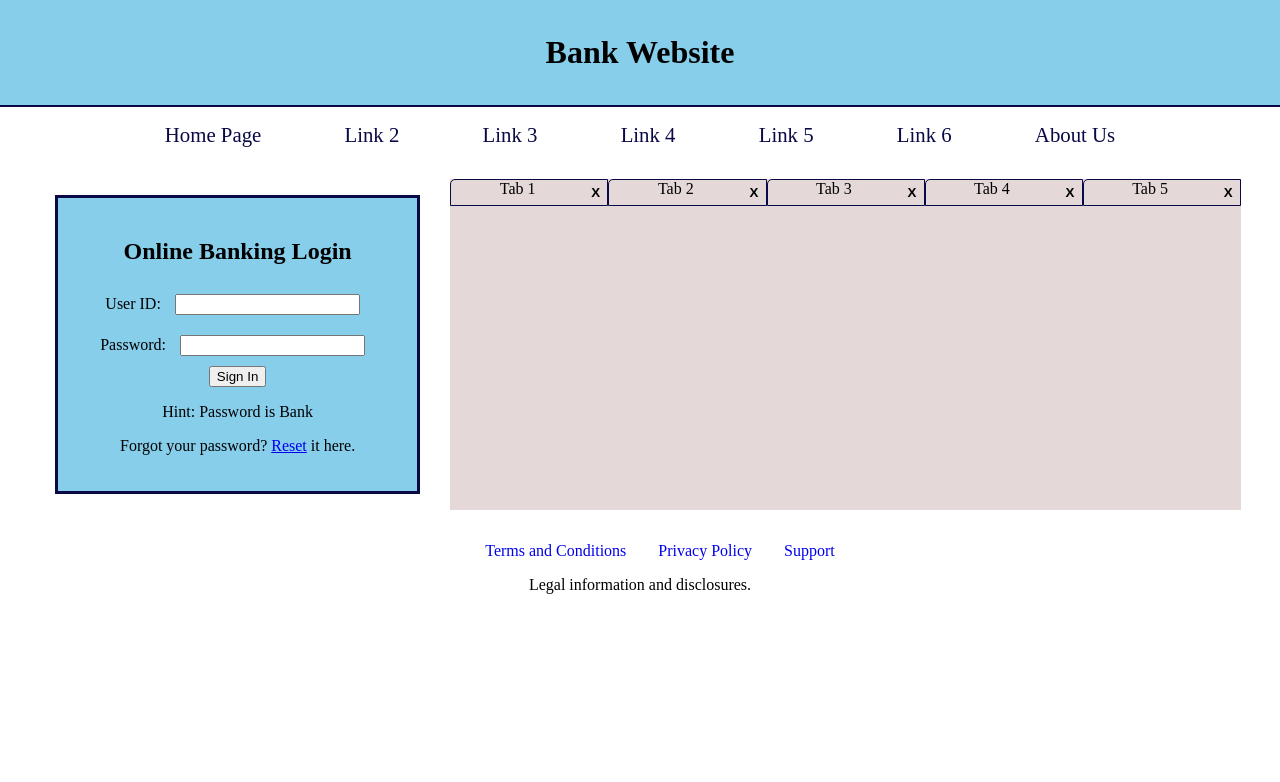
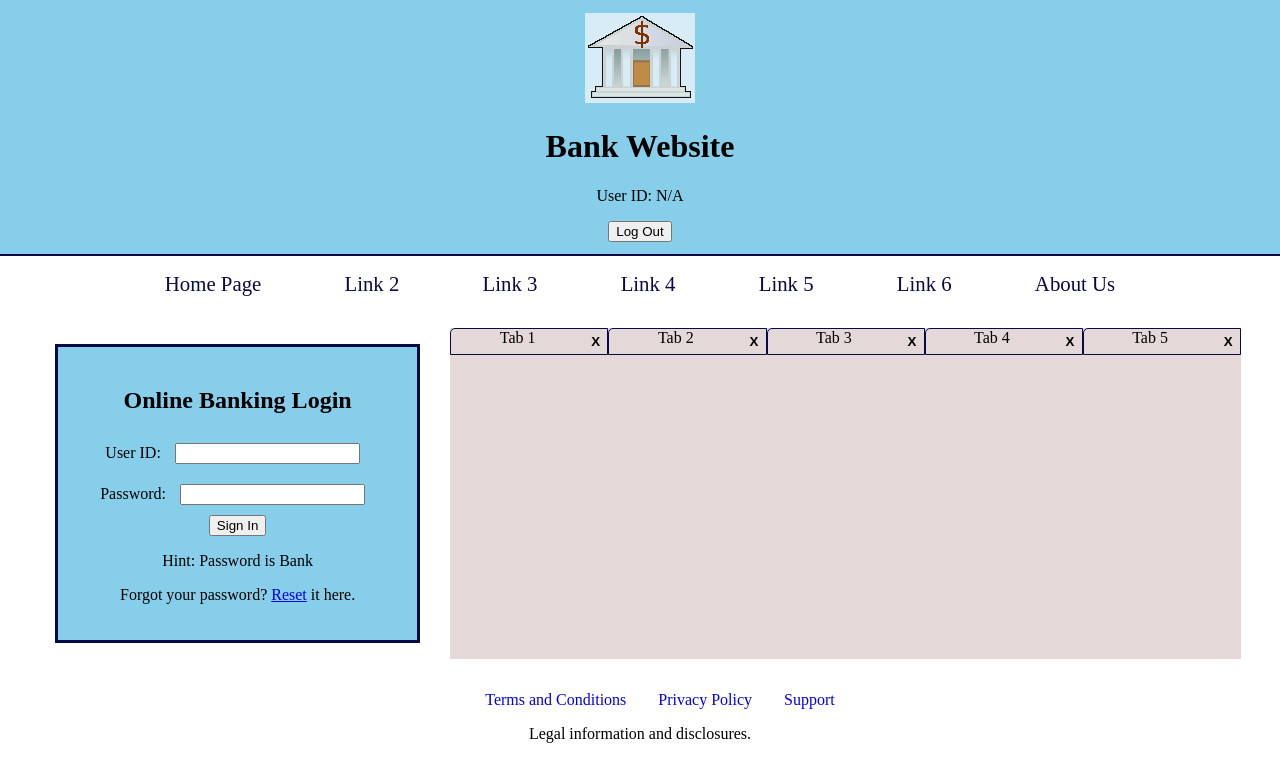
Before and after one commit to KSmith8888/Bank-Website, a plain HTML site: page index.html in a window 1280 px wide. Drawn offline with Linux system fonts and the light colour scheme.

Commit message:
Update index.html
Updated header and added logo.

```diff
--- a/index.html
+++ b/index.html
@@ -4,6 +4,7 @@
     <meta charset="UTF-8">
     <meta http-equiv="X-UA-Compatible" content="IE=edge">
     <meta name="viewport" content="width=device-width, initial-scale=1.0">
+    <link href="bankFavicon.png" rel="icon" type="image/png">
     <link rel="stylesheet" href="CSS/global.css">
     <link href="CSS/homepage.css" rel="stylesheet">
     <title>Bank Website V2</title>
@@ -11,8 +12,12 @@
 <body>
   <div id="container">
     <header>
+        <img src="Images/bankLogo.png" alt="A grey columned building with a dollar sign on it" class="logoImg">
         <h1>Bank Website</h1>
-        <p class="loggedIn" id="name-top-right"></p>
+        <div class="loggedInInfo">
+            <p>User ID: <span class="loggedIn">N/A</span></p>
+            <button>Log Out</button>
+        </div>
     </header>
     <nav class="navbar">
         <a href="./index.html">Home Page</a>
```
